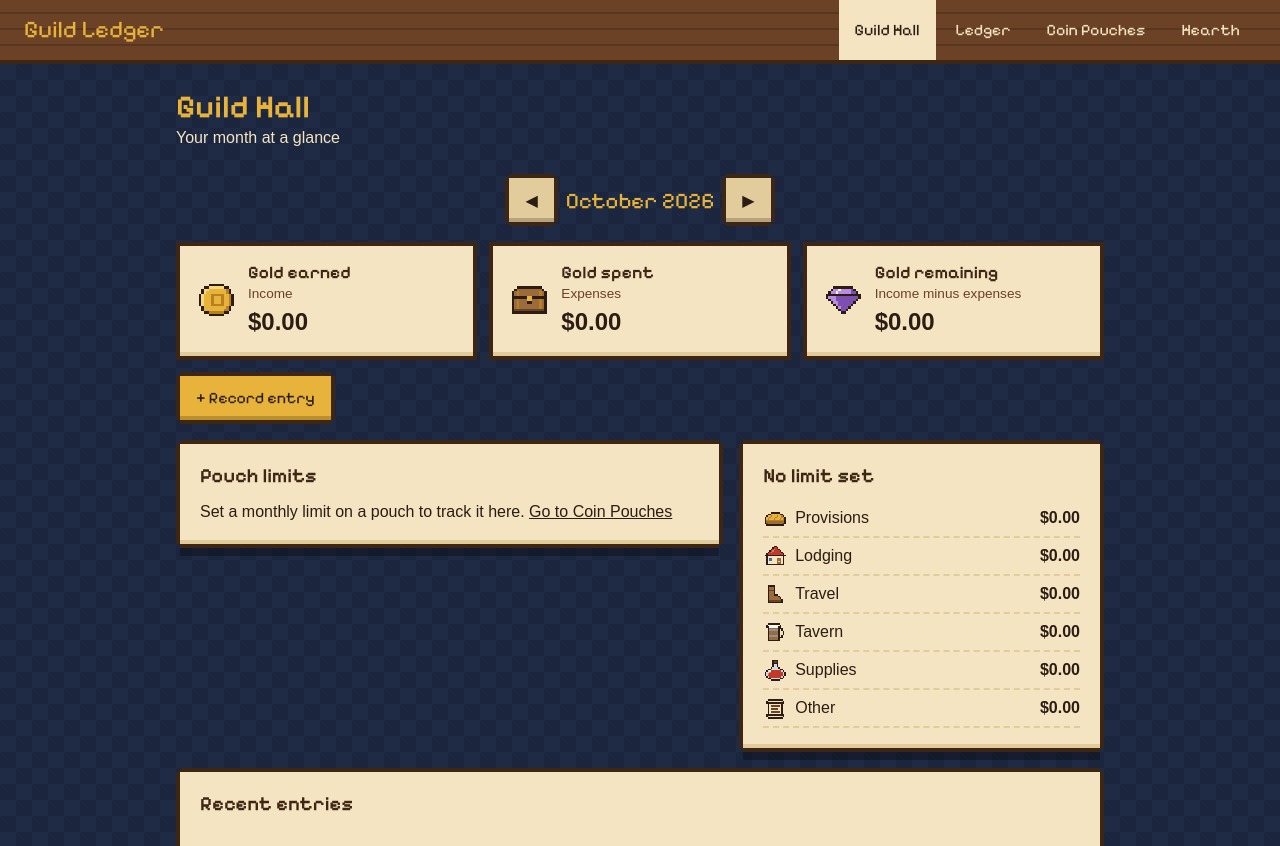
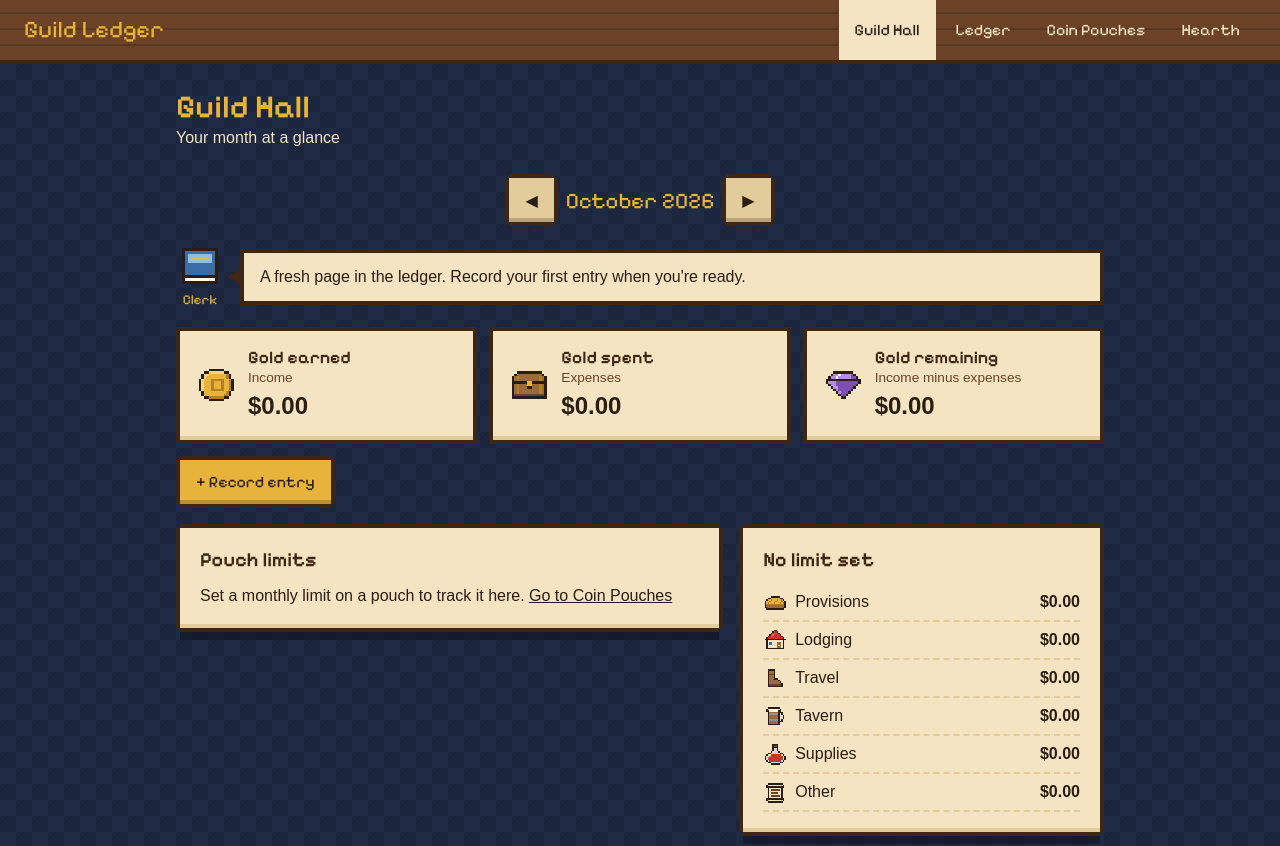
Before and after one commit to Thaddeus-25/guild-ledger, a Next.js app: page / in a window 1280 px wide. Shown: the top 846 px of the page. Built offline with nearby package versions, Linux system fonts and the light colour scheme; a web font is replaced by a local one.

Commit message:
Add clerk messages

```diff
--- a/app/page.tsx
+++ b/app/page.tsx
@@ -2,12 +2,15 @@
 
 import Link from "next/link";
 import BudgetBar from "@/components/BudgetBar";
+import ClerkMessage from "@/components/ClerkMessage";
 import MonthPicker from "@/components/MonthPicker";
 import PixelIcon from "@/components/PixelIcon";
 import PixelPanel from "@/components/PixelPanel";
 import SummaryCard from "@/components/SummaryCard";
 import TransactionList from "@/components/TransactionList";
 import { monthTotals, monthTransactions, pouchUsage, unlimitedSpending } from "@/lib/budget";
+import { clerkMessage } from "@/lib/clerk";
+import { todayISO } from "@/lib/dates";
 import { newestFirst } from "@/lib/entries";
 import { useLedger } from "@/lib/LedgerContext";
 import { formatCents } from "@/lib/money";
@@ -21,7 +24,16 @@ export default function GuildHallPage() {
   const totals = monthTotals(transactions, selectedMonth);
   const limited = pouchUsage(categories, transactions, selectedMonth);
   const unlimited = unlimitedSpending(categories, transactions, selectedMonth);
-  const recent = newestFirst(monthTransactions(transactions, selectedMonth)).slice(0, 5);
+  const inMonth = monthTransactions(transactions, selectedMonth);
+  const recent = newestFirst(inMonth).slice(0, 5);
+
+  const today = todayISO();
+  const message = clerkMessage({
+    monthEntryCount: inMonth.length,
+    overPouchNames: limited.filter((u) => u.status === "over").map((u) => u.category.name),
+    recordedToday: data.logbookDays.includes(today),
+    dayOfMonth: Number(today.slice(8)), // "2026-10-29" -> 29
+  });
 
   return (
     <>
@@ -29,6 +41,7 @@ export default function GuildHallPage() {
       <p className="page-subtitle">Your month at a glance</p>
 
       <MonthPicker />
+      <ClerkMessage message={message} />
 
       <div className={styles.cards}>
         <SummaryCard title="Gold earned" plain="Income" cents={totals.incomeCents} icon="coin" />
--- /dev/null
+++ b/components/ClerkMessage.module.css
@@ -0,0 +1,42 @@
+.clerk {
+  display: flex;
+  align-items: center;
+  gap: 16px;
+  margin-bottom: 16px;
+}
+
+.portrait {
+  display: flex;
+  flex-direction: column;
+  align-items: center;
+  flex-shrink: 0;
+}
+
+.name {
+  font-family: var(--font-pixel), monospace;
+  font-size: 0.85rem;
+  color: var(--gold);
+}
+
+/* A parchment speech bubble with a little pixel tail pointing at the clerk. */
+.bubble {
+  position: relative;
+  flex: 1;
+  padding: 12px 16px;
+  background: var(--parchment);
+  color: var(--ink);
+  border: var(--px) solid var(--wood-dark);
+}
+
+.bubble::before {
+  content: "";
+  position: absolute;
+  left: -16px;
+  top: 50%;
+  width: 12px;
+  height: 16px;
+  margin-top: -8px;
+  background: var(--wood-dark);
+  /* Cut the box into a triangle pointing left. */
+  clip-path: polygon(100% 0, 0 50%, 100% 100%);
+}
--- /dev/null
+++ b/components/ClerkMessage.tsx
@@ -0,0 +1,15 @@
+import PixelIcon from "./PixelIcon";
+import styles from "./ClerkMessage.module.css";
+
+// The guild clerk (a ledger-book portrait) with a speech bubble.
+export default function ClerkMessage({ message }: { message: string }) {
+  return (
+    <aside className={styles.clerk} aria-label="Message from the guild clerk">
+      <div className={styles.portrait}>
+        <PixelIcon name="book" size={48} />
+        <span className={styles.name}>Clerk</span>
+      </div>
+      <p className={styles.bubble}>{message}</p>
+    </aside>
+  );
+}
--- /dev/null
+++ b/lib/clerk.ts
@@ -0,0 +1,31 @@
+// What the guild clerk says on the Guild Hall.
+// Tone rules: never scold, never call spending good or bad, and never
+// suggest spending leftover gold.
+
+export const ENCOURAGEMENTS = [
+  "A steady ledger is a trusty companion.",
+  "Knowing where your gold goes is half the journey.",
+  "Small entries add up to a clear map.",
+  "The guild thanks you for keeping good records.",
+];
+
+interface ClerkInput {
+  monthEntryCount: number; // entries in the month being viewed
+  overPouchNames: string[]; // pouches past their limit that month
+  recordedToday: boolean; // an entry was recorded today
+  dayOfMonth: number; // today's day, 1–31
+}
+
+// The first rule that matches wins.
+export function clerkMessage(input: ClerkInput): string {
+  if (input.monthEntryCount === 0) {
+    return "A fresh page in the ledger. Record your first entry when you're ready.";
+  }
+  if (input.overPouchNames.length > 0) {
+    return `${input.overPouchNames[0]} is past its limit this month. Want to look over its entries or adjust the limit?`;
+  }
+  if (input.recordedToday) {
+    return "Thanks for keeping the ledger. Every entry makes the map clearer.";
+  }
+  return ENCOURAGEMENTS[(input.dayOfMonth - 1) % ENCOURAGEMENTS.length];
+}
```
Also changed, not shown: 1 other file (tests, documents, lock files or other folders).
